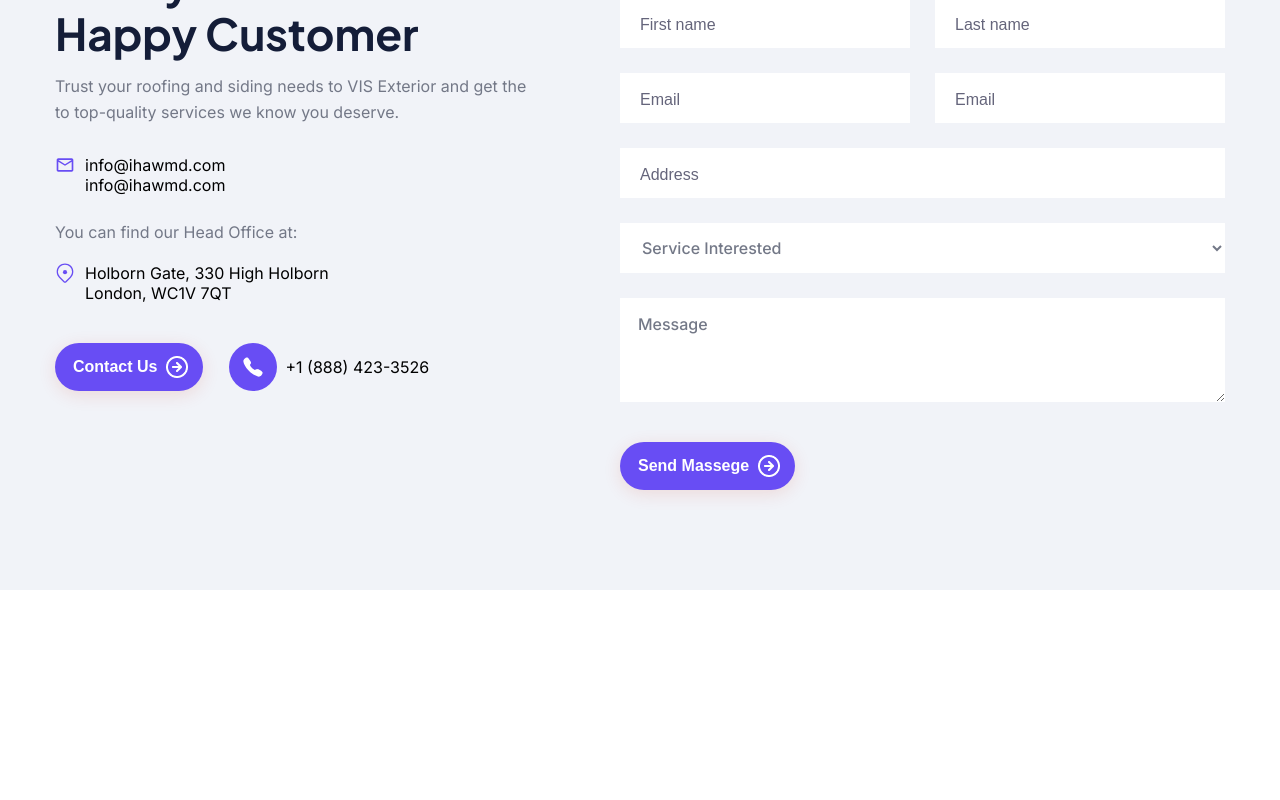
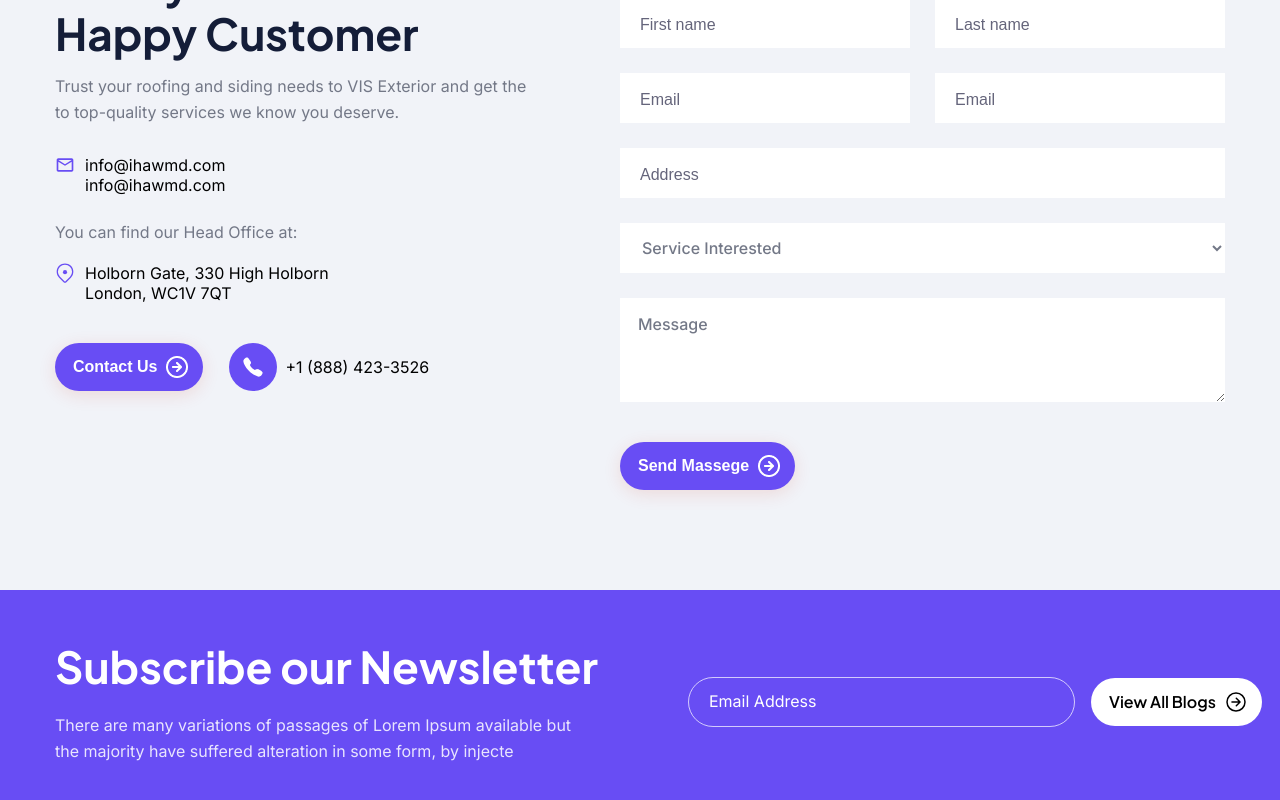
Before and after one commit to rznayeem/olynex-task-project, a React (Vite) app: page / in a window 1280 px wide. Shown: the part 6116-6916 px from the top of the page. Before the commit the page ends 6706 px from the top, so only its background shows below. Built offline with nearby package versions, Linux system fonts and the light colour scheme.

Commit message:
created newsletter section

```diff
--- a/src/App.jsx
+++ b/src/App.jsx
@@ -5,6 +5,7 @@ import Blogs from './Blogs/Blogs';
 import ContactUs from './ContactUs/ContactUs';
 import ImageSlider from './ImageSlider/ImageSlider';
 import Navbar from './Navbar/Navbar';
+import Newsletter from './Newsletter/Newsletter';
 import OurProjects from './OurProjects/OurProjects';
 import OurServices from './OurServices/OurServices';
 import Testimonials from './Testimonials/Testimonials';
@@ -23,6 +24,7 @@ function App() {
       <Testimonials></Testimonials>
       <Blogs></Blogs>
       <ContactUs></ContactUs>
+      <Newsletter></Newsletter>
     </>
   );
 }
--- /dev/null
+++ b/src/Newsletter/Newsletter.jsx
@@ -0,0 +1,32 @@
+import './newsletter.css';
+import arrow from '../assets/arrow.png';
+import { IoArrowForwardCircleOutline } from 'react-icons/io5';
+
+const Newsletter = () => {
+  return (
+    <div className="newsletter-section">
+      <div className="newsletter-container">
+        <div className="newsletter-content">
+          <h1 className="jakarta">Subscribe our Newsletter</h1>
+          <p className="inter">
+            There are many variations of passages of Lorem Ipsum available but
+            the majority have suffered alteration in some form, by injecte
+          </p>
+        </div>
+        <div className="newsletter-form">
+          <input
+            type="text"
+            className="newsletter-input inter"
+            placeholder="Email Address"
+            id=""
+          />
+          <button className="jakarta">
+            View All Blogs <IoArrowForwardCircleOutline className="btn-arrow" />
+          </button>
+        </div>
+      </div>
+    </div>
+  );
+};
+
+export default Newsletter;
--- /dev/null
+++ b/src/Newsletter/newsletter.css
@@ -0,0 +1,67 @@
+.newsletter-section {
+  background: #684df4;
+  padding: 50px 0;
+}
+
+.newsletter-container {
+  max-width: 1170px;
+  margin: 0 auto;
+  display: flex;
+  align-items: center;
+  gap: 90px;
+}
+
+.newsletter-content h1 {
+  color: #fff;
+  font-size: 44px;
+  font-style: normal;
+  font-weight: 700;
+  line-height: 52px;
+  white-space: nowrap;
+}
+
+.newsletter-content p {
+  color: rgba(255, 255, 255, 0.85);
+  font-size: 16px;
+  font-style: normal;
+  font-weight: 400;
+  line-height: 26px;
+  margin-top: 20px;
+}
+
+.newsletter-form {
+  display: flex;
+  align-items: center;
+  gap: 16px;
+}
+
+.newsletter-input {
+  width: 345px;
+  border-radius: 35px;
+  border: 1px solid rgba(255, 255, 255, 0.71);
+  background-color: transparent;
+  padding: 16px 20px;
+}
+
+.newsletter-input::placeholder {
+  color: #fff;
+  font-size: 16px;
+  font-style: normal;
+  font-weight: 400;
+  line-height: 16px;
+}
+
+.newsletter-form > button {
+  display: flex;
+  align-items: center;
+  gap: 8px;
+  font-size: 16px;
+  font-weight: 700px;
+  line-height: 24px;
+  color: black;
+  border-radius: 32px;
+  background: white;
+  border: none;
+  padding: 12px 14px 12px 18px;
+  white-space: nowrap;
+}
```
